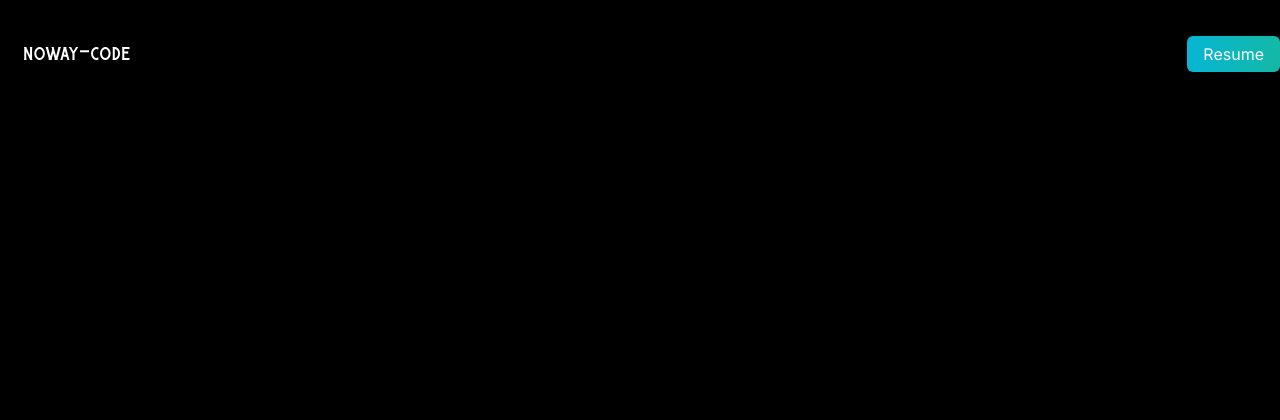
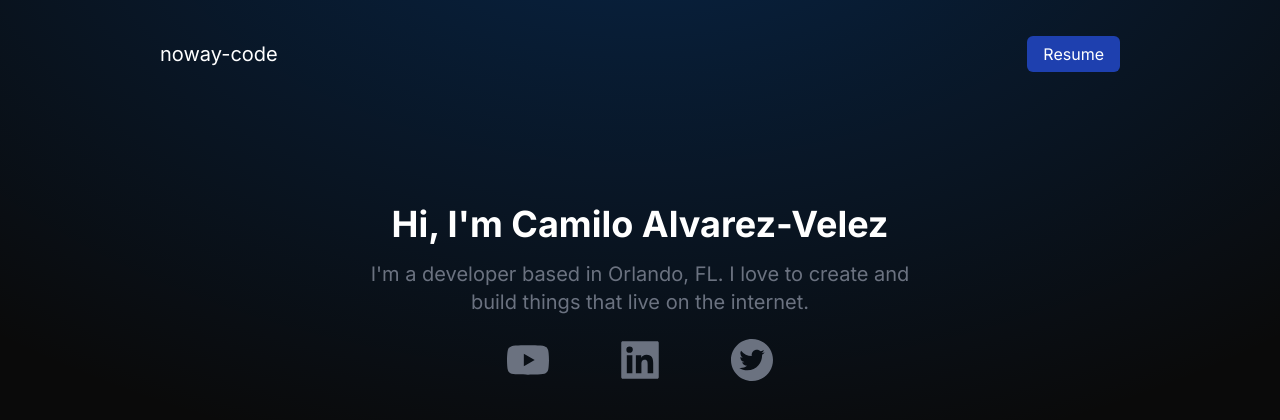
Before and after one commit to Noway-code/my-portfilio-v1, a Next.js app: page / in a window 1280 px wide. Shown: the top 420 px of the page. Built offline with nearby package versions, Linux system fonts and the light colour scheme.

Commit message:
Background gradient and clean font

```diff
--- a/app/globals.css
+++ b/app/globals.css
@@ -13,7 +13,7 @@
     :root {
         /*Text Color*/
         --foreground-rgb: 255, 255, 255;
-        /*Baground gradient*/
+        /*Background gradient*/
         --background-start-rgb: 0, 0, 0;
         --background-end-rgb: 0, 0, 0;
     }
@@ -30,6 +30,5 @@ body {
 }
 
 @font-face {
-    font-family: "burtons";
-    src: url("../public/Burtons.otf");
+    font-family: "Calibre","Inter","SF Pro Text","SF Pro Icons","Helvetica Neue","Helvetica","Arial",sans-serif;
 }
--- a/app/page.js
+++ b/app/page.js
@@ -1,18 +1,30 @@
 import Image from 'next/image'
+import {AiFillTwitterCircle ,AiFillYoutube, AiFillLinkedin} from "react-icons/ai";
 
 export default function Home() {
   return (
-	  <div>
-		  <main>
+	  <div className={"mx-auto h-full w-full"}>
+		  <div className="absolute top-0 z-[-2] h-screen w-screen bg-neutral-950 bg-[radial-gradient(ellipse_80%_80%_at_50%_-20%,rgba(0,100,215,0.3),rgba(255,255,255,0))]"></div>
+		  <main className={"px-10 md:px-40 lg:px-40"}>
 			  <section className={"min-h-screen"}>
 				  <nav className="py-10 mb-12 flex justify-between">
-					  <h1 className={"pl-6 text-xl font-burtons"}>noway-code</h1>
+					  <h1 className={"text-xl text-white font-Calibre"}>noway-code</h1>
 					  <ul className={"flex items-center"}>
-						  <li><a className={"bg-gradient-to-r from-cyan-500 to-teal-500 text-white px-4 py-2 rounded-md ml-8"} href="#">Resume</a></li>
+						  <li className={"hover:animate-wiggle"}><a className={"bg-blue-800 hover:bg-blue-600 text-white px-4 py-2 rounded-md ml-8 "} href="#">Resume</a></li>
 					  </ul>
 				  </nav>
+				  <div className={"text-center pt-10"}>
+					  <h1 className={"text-4xl text-white  py-2 font-bold text-center"}>Hi, I'm Camilo Alvarez-Velez </h1>
+					  <p className={"text-xl py-2 text-center text-gray-500 max-w-xl mx-auto"}>I'm a developer based in Orlando, FL. I love to create and build things that live on the internet.</p>
+				  </div>
+				  <div className={"text-5xl flex justify-center gap-16 py-3 text-gray-500"}>
+					  <AiFillYoutube/>
+					  <AiFillLinkedin/>
+					  <AiFillTwitterCircle/>
+				  </div>
 			  </section>
 		  </main>
 	  </div>
+
   )
 }
--- a/package.json
+++ b/package.json
@@ -11,7 +11,8 @@
   "dependencies": {
     "next": "14.0.4",
     "react": "^18",
-    "react-dom": "^18"
+    "react-dom": "^18",
+    "react-icons": "^4.12.0"
   },
   "devDependencies": {
     "autoprefixer": "^10.4.16",
```
Also changed, not shown: 1 other file (tests, documents, lock files or other folders).
